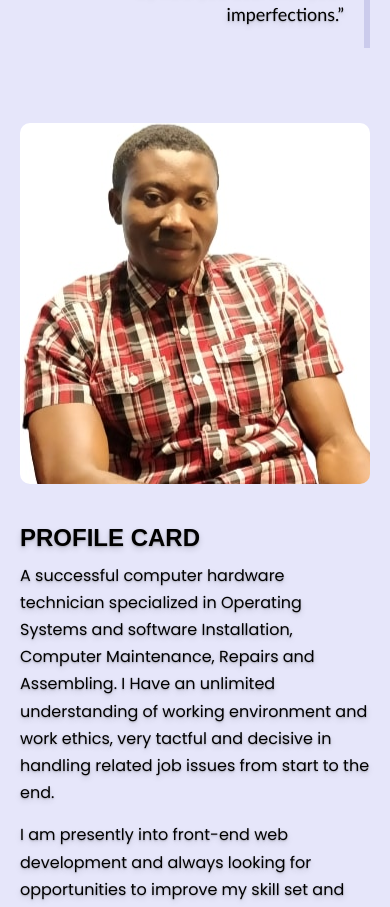
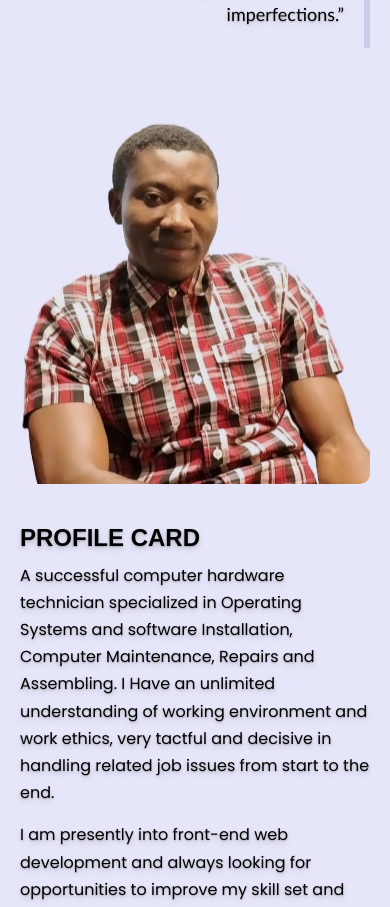
Before and after one commit to stbugyei/myPortfolio, a React (Create React App) app: page / in a window 390 px wide. Shown: the part 1085-1992 px from the top of the page. Built offline with nearby package versions, Linux system fonts and the light colour scheme.

Commit message:
Update about.css

```diff
--- a/src/styles/about.css
+++ b/src/styles/about.css
@@ -162,6 +162,7 @@
 		background-size: auto;
 		background-image: url(./../images/mypix.jpg);
 		box-shadow: initial;
+		background-color: #e6e6fa;
 	}
 }
 
```
